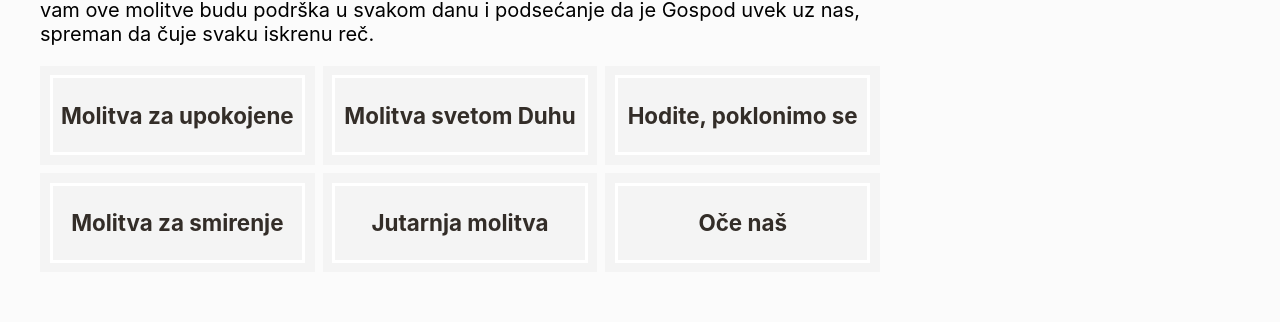
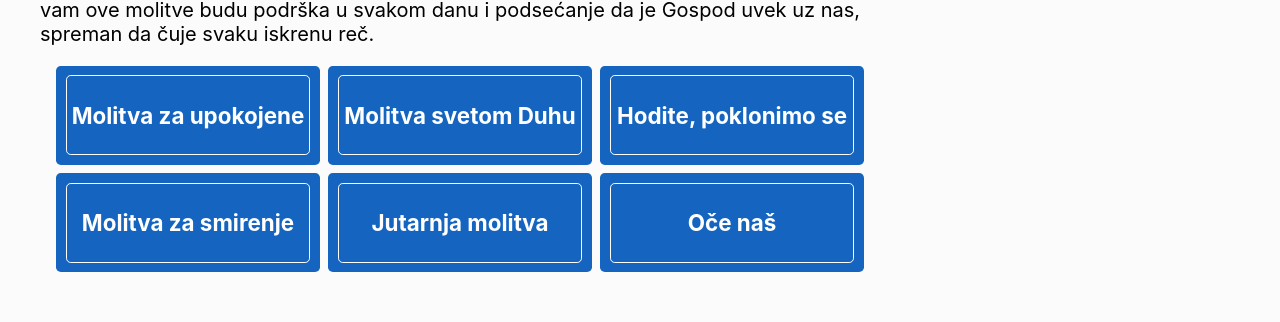
Before and after one commit to andrijaDomazet/crkveni-kalendar, a React (Create React App) app: page /molitvenik in a window 1280 px wide. Shown: the part 829-1151 px from the top of the page. Built offline with nearby package versions, Linux system fonts and the light colour scheme; no server answers.

Commit message:
Update color box for molitve

```diff
--- a/src/components/ArticleBox/ArticleBox.scss
+++ b/src/components/ArticleBox/ArticleBox.scss
@@ -17,7 +17,7 @@
       display: flex;
       flex-direction: column;
       h3 {
-        color: $grey7;
+        color: white;
         font-weight: 500;
         font-size: 1.1rem;
         line-height: 1.2rem;
@@ -27,7 +27,8 @@
 }
 
 .boxWrapper.topNews {
-  background: $grey1;
+  background: $blue1;
+  border-radius: 0.3rem;
   .artBox-wrapper {
     flex-direction: column;
     width: 100%;
@@ -45,7 +46,8 @@
     }
     .artBox-desc {
       width: 100%;
-      border: 3px solid white;
+      border-radius: 0.3rem;
+      border: 1px solid white;
       padding: 0.3rem;
       margin: 0.6rem;
       height: 80px;
--- a/src/components/BodyText/BodyText.js
+++ b/src/components/BodyText/BodyText.js
@@ -37,6 +37,7 @@ const setImg = (item) => {
     );
   }
 };
+
 export default function BodyText(props) {
   const { pathPart } = useGlobalLocation();
   console.log("PAth parts");
--- a/src/containters/SinglePost/SinglePost.js
+++ b/src/containters/SinglePost/SinglePost.js
@@ -29,7 +29,9 @@ export default function SinglePost() {
       <div className="molitveBoxes">
         {molitve.map((item, index) => {
           return (
-            <ArticleBox key={index} n={item} classes="boxWrapper topNews" />
+            item.published && (
+              <ArticleBox key={index} n={item} classes="boxWrapper topNews" />
+            )
           );
         })}
       </div>
--- a/src/containters/SinglePost/SinglePost.scss
+++ b/src/containters/SinglePost/SinglePost.scss
@@ -47,6 +47,7 @@
           .molitveBoxes {
             // border: 1px solid red;
             display: grid;
+            margin: 0 0.5rem;
             gap: 0.5rem;
             grid-template-columns: repeat(1, 1fr);
           }
@@ -209,6 +210,7 @@
               padding: 0.25rem 0;
             }
             .molitveBoxes {
+              margin: 0 1rem;
               grid-template-columns: repeat(3, 1fr);
             }
           }
--- a/src/molitve.json
+++ b/src/molitve.json
@@ -1,6 +1,7 @@
 [
   {
-    "news_id": 10001,
+    "published": true,
+    "news_id": 10006,
     "time": "1. jun",
     "category": "molitvenik",
     "pics": [
@@ -43,7 +44,8 @@
     "source": "crkveni-kalendar"
   },
   {
-    "news_id": 10001,
+    "published": true,
+    "news_id": 10005,
     "time": "1. jun",
     "category": "molitvenik",
     "pics": [
@@ -70,7 +72,8 @@
     "source": "crkveni-kalendar"
   },
   {
-    "news_id": 10001,
+    "published": true,
+    "news_id": 10004,
     "time": "1. jun",
     "category": "molitvenik",
     "pics": [
@@ -97,7 +100,8 @@
     "source": "crkveni-kalendar"
   },
   {
-    "news_id": 10001,
+    "published": true,
+    "news_id": 10003,
     "time": "1. jun",
     "category": "molitvenik",
     "pics": [
@@ -136,7 +140,8 @@
     "source": "crkveni-kalendar"
   },
   {
-    "news_id": 10001,
+    "published": true,
+    "news_id": 10002,
     "time": "1. jun",
     "category": "molitvenik",
     "pics": [
@@ -171,6 +176,7 @@
     "source": "crkveni-kalendar"
   },
   {
+    "published": true,
     "news_id": 10001,
     "time": "1. jun",
     "category": "molitvenik",
```
